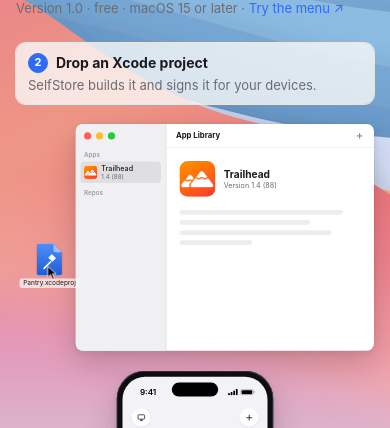
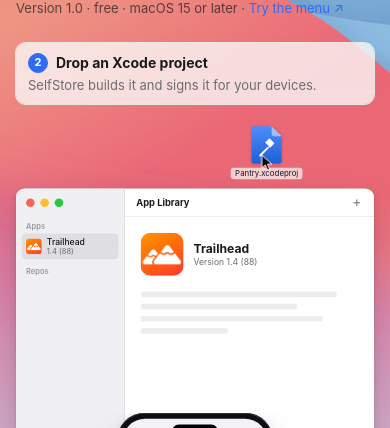
Before and after one commit to syousif94/SelfStore, a plain HTML site: page docs/index.html in a window 390 px wide. Shown: the part 358-786 px from the top of the page. Drawn offline with Linux system fonts and the light colour scheme.

Commit message:
Website: red hill higher and centered, files above the window on phones
The Big Sur style hill rises higher and toward the middle. On phones the
.ipa and project files sit in a row above a full-width App Library window,
and the iPhone overlaps the window's bottom edge. The hero paragraph is a
little darker so it reads over the red.

Co-Authored-By: Claude Opus 5.5 <noreply@anthropic.com>

```diff
--- a/docs/index.html
+++ b/docs/index.html
@@ -125,7 +125,8 @@ code, pre { font-family: ui-monospace, "SF Mono", Menlo, Consolas, monospace; }
 .hero-copy h1 {
   font-size: clamp(36px, 5.2vw, 54px); line-height: 1.06; letter-spacing: -0.03em; margin: 0 0 18px; font-weight: 700;
 }
-.hero-copy p { font-size: 19px; line-height: 1.5; color: var(--muted); margin: 0 0 28px; }
+.hero-copy p { font-size: 19px; line-height: 1.5; color: color-mix(in srgb, var(--ink) 76%, transparent); margin: 0 0 28px; }
+.hero-copy .fine { color: color-mix(in srgb, var(--ink) 70%, transparent); }
 .actions { display: flex; flex-wrap: wrap; gap: 10px; align-items: center; }
 .button {
   display: inline-flex; align-items: center; gap: 8px; height: 40px; padding: 0 18px; border-radius: 9px;
@@ -207,7 +208,8 @@ code, pre { font-family: ui-monospace, "SF Mono", Menlo, Consolas, monospace; }
   /* Phones: the playing step sits between the text and the animation, above the fold. */
   .hero { grid-template-columns: minmax(0, 1fr); grid-template-areas: "copy" "steps" "desk" "phone"; }
   .hero .addsteps { margin: 24px 0 0 !important; }
-  .hero .deskwrap { margin: 20px 0 20px; }
+  .hero .deskwrap { margin: 20px 0 0; }
+  .hero .mpw { position: relative; z-index: 2; margin-top: -48px; }
 }
 .deskwrap { position: relative; height: 380px; }
 .desk { position: absolute; left: 0; top: 0; width: 600px; height: 380px; transform-origin: 0 0; font-size: 12px; line-height: 1.25; color: var(--ink); }
@@ -222,6 +224,11 @@ code, pre { font-family: ui-monospace, "SF Mono", Menlo, Consolas, monospace; }
 .cursor svg { width: 16px; height: 24px; display: block; transform-origin: 2px 2px; transition: transform .1s; }
 .cursor.down svg { transform: scale(.86); }
 .desk.snap .file, .desk.snap .cursor { transition: none; }
+/* Phones: the files sit in a row above a full-width window. */
+.desk.stacked { width: 500px; height: 470px; }
+.desk.stacked .win { left: 0; top: 90px; }
+.desk.stacked #f-ipa { left: 110px; top: 2px !important; }
+.desk.stacked #f-proj { left: 300px; top: 2px !important; }
 
 .win { position: absolute; left: 100px; top: 0; width: 500px; height: 380px; border-radius: 12px; overflow: hidden; background: var(--win);
   box-shadow: 0 0 0 .5px var(--win-rule), 0 22px 50px rgba(0,0,0,.16), 0 4px 12px rgba(0,0,0,.07);
@@ -468,8 +475,8 @@ footer a { text-decoration: none; } footer a:hover { color: var(--ink); }
       <linearGradient id="bs-sky" x1="0" y1="0" x2="1" y2=".25"><stop offset="0" stop-color="#90d0f8"/><stop offset=".55" stop-color="#62a2d8"/><stop offset="1" stop-color="#2c69ab"/></linearGradient>
       <linearGradient id="bs-white" x1="0" y1="0" x2="1" y2="1"><stop offset="0" stop-color="#b9c8f3"/><stop offset="1" stop-color="#f2f5fb"/></linearGradient>
       <linearGradient id="bs-yellow" x1="0" y1="0" x2="1" y2=".6"><stop offset="0" stop-color="#e99a5e"/><stop offset="1" stop-color="#f4cb58"/></linearGradient>
-      <linearGradient id="bs-hill" gradientUnits="userSpaceOnUse" x1="250" y1="300" x2="720" y2="1050"><stop offset="0" stop-color="#df4f6c"/><stop offset=".42" stop-color="#ea7660"/><stop offset=".8" stop-color="#e4384c"/></linearGradient>
-      <linearGradient id="bs-low" gradientUnits="userSpaceOnUse" x1="0" y1="640" x2="0" y2="1250"><stop offset="0" stop-color="#e5394f"/><stop offset=".3" stop-color="#c8367a"/><stop offset=".65" stop-color="#7b3c84"/><stop offset="1" stop-color="#34508a"/></linearGradient>
+      <linearGradient id="bs-hill" gradientUnits="userSpaceOnUse" x1="420" y1="180" x2="760" y2="760"><stop offset="0" stop-color="#df4f6c"/><stop offset=".35" stop-color="#ea7660"/><stop offset=".7" stop-color="#e5374c"/></linearGradient>
+      <linearGradient id="bs-low" gradientUnits="userSpaceOnUse" x1="0" y1="520" x2="0" y2="1200"><stop offset="0" stop-color="#e5394f"/><stop offset=".3" stop-color="#c8367a"/><stop offset=".65" stop-color="#7b3c84"/><stop offset="1" stop-color="#34508a"/></linearGradient>
       <filter id="bs-soft" x="-10%" y="-20%" width="120%" height="140%"><feGaussianBlur stdDeviation="28"/></filter>
       <filter id="bs-shade" x="-10%" y="-10%" width="120%" height="120%"><feDropShadow dx="0" dy="-6" stdDeviation="14" flood-color="#1d3f72" flood-opacity=".22"/></filter>
     </defs>
@@ -477,10 +484,10 @@ footer a { text-decoration: none; } footer a:hover { color: var(--ink); }
     <path d="M420 300 C640 330 820 400 1000 410 C1180 420 1320 470 1500 470 L1500 1300 L420 1300 Z" fill="#6aa8db" filter="url(#bs-shade)"/>
     <path d="M500 360 C720 400 860 470 1040 482 C1220 494 1340 540 1500 565 L1500 1300 L500 1300 Z" fill="#4d8dc8" filter="url(#bs-shade)"/>
     <path d="M540 410 C740 450 880 520 1060 540 C1230 560 1350 610 1500 650 L1500 1300 L540 1300 Z" fill="#3e7dbd" filter="url(#bs-shade)"/>
-    <path d="M560 470 C700 505 800 545 940 555 C1100 570 1240 620 1360 660 C1420 680 1460 700 1500 708 L1500 1300 L560 1300 Z" fill="url(#bs-white)" filter="url(#bs-shade)"/>
-    <path d="M800 590 C900 615 1000 625 1120 645 C1240 665 1300 715 1380 735 C1430 748 1470 752 1500 755 L1500 1300 L800 1300 Z" fill="url(#bs-yellow)"/>
-    <path d="M-40 300 C200 270 420 320 560 420 C640 478 700 515 780 535 C880 560 920 612 1000 650 C1080 686 1160 692 1250 730 C1330 765 1360 818 1420 832 L1500 838 L1500 1300 L-40 1300 Z" fill="url(#bs-hill)" filter="url(#bs-shade)"/>
-    <path d="M-40 640 C200 690 420 740 640 780 C860 820 1000 900 1180 955 C1300 990 1400 1010 1500 1020 L1500 1300 L-40 1300 Z" fill="url(#bs-low)" filter="url(#bs-soft)"/>
+    <path d="M560 330 C700 380 800 440 940 470 C1100 570 1240 620 1360 660 C1420 680 1460 700 1500 708 L1500 1300 L560 1300 Z" fill="url(#bs-white)" filter="url(#bs-shade)"/>
+    <path d="M820 470 C920 500 1010 520 1120 545 C1240 572 1300 620 1380 640 C1430 652 1470 656 1500 660 L1500 1300 L820 1300 Z" fill="url(#bs-yellow)"/>
+    <path d="M-40 330 C160 230 380 170 560 230 C660 268 720 330 800 365 C900 405 940 470 1020 515 C1100 560 1170 580 1260 625 C1340 665 1370 720 1430 740 L1500 748 L1500 1300 L-40 1300 Z" fill="url(#bs-hill)" filter="url(#bs-shade)"/>
+    <path d="M-40 500 C200 540 420 580 640 615 C860 650 1000 730 1180 790 C1300 830 1400 850 1500 860 L1500 1300 L-40 1300 Z" fill="url(#bs-low)" filter="url(#bs-soft)"/>
   </svg>
   <svg class="wallpaper wp-dark" viewBox="0 0 1440 1200" preserveAspectRatio="xMidYMin slice" aria-hidden="true">
     <defs>
@@ -580,8 +587,9 @@ footer a { text-decoration: none; } footer a:hover { color: var(--ink); }
         </div>
       </div>
 
-      <script>(function () { var w = document.getElementById('deskwrap'), d = document.getElementById('desk'), s = Math.min(1, w.clientWidth / 600);
-        d.style.transform = 'scale(' + s + ')'; d.style.left = innerWidth > 860 ? '0' : (w.clientWidth - 600 * s) / 2 + 'px'; w.style.height = 380 * s + 'px'; })();</script>
+      <script>(function () { var w = document.getElementById('deskwrap'), d = document.getElementById('desk'), st = innerWidth <= 860, W = st ? 500 : 600, H = st ? 470 : 380;
+        if (st) d.classList.add('stacked'); var s = Math.min(1, w.clientWidth / W);
+        d.style.transform = 'scale(' + s + ')'; d.style.left = st ? (w.clientWidth - W * s) / 2 + 'px' : '0'; w.style.height = H * s + 'px'; })();</script>
       <div class="mpw"><div class="mphone">
         <div class="screen" id="mp-screen">
           <div class="island"></div>
@@ -784,10 +792,12 @@ curl -X POST \
   var desk = $('desk'), deskwrap = $('deskwrap'), cur = $('cursor'), caps = $('addsteps').children;
   var fIpa = $('f-ipa'), fProj = $('f-proj'), mpScreen = $('mp-screen'), mpTap = $('mp-tap');
   function fit() {
-    var w = deskwrap.clientWidth, s = Math.min(1, w / 600);
+    var stacked = innerWidth <= 860, W = stacked ? 500 : 600, H = stacked ? 470 : 380;
+    desk.classList.toggle('stacked', stacked);
+    var w = deskwrap.clientWidth, s = Math.min(1, w / W);
     desk.style.transform = 'scale(' + s + ')';
-    desk.style.left = innerWidth > 860 ? '0' : Math.max(0, (w - 600 * s) / 2) + 'px';
-    deskwrap.style.height = 380 * s + 'px';
+    desk.style.left = stacked ? Math.max(0, (w - W * s) / 2) + 'px' : '0';
+    deskwrap.style.height = H * s + 'px';
   }
   addEventListener('resize', fit); fit();
 
```
